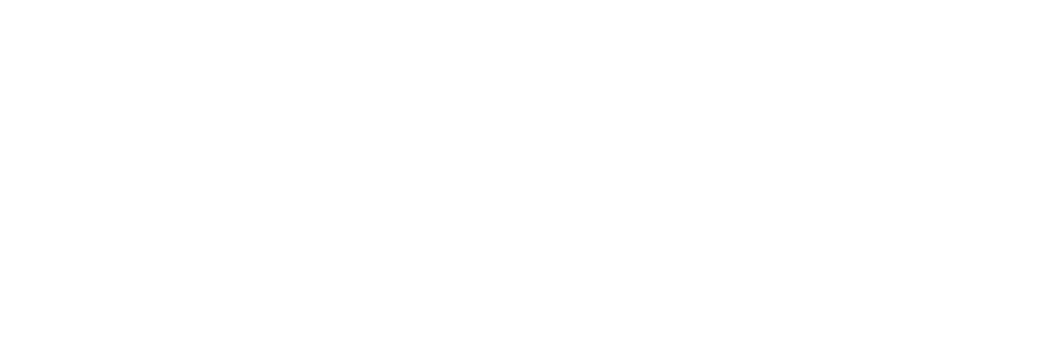
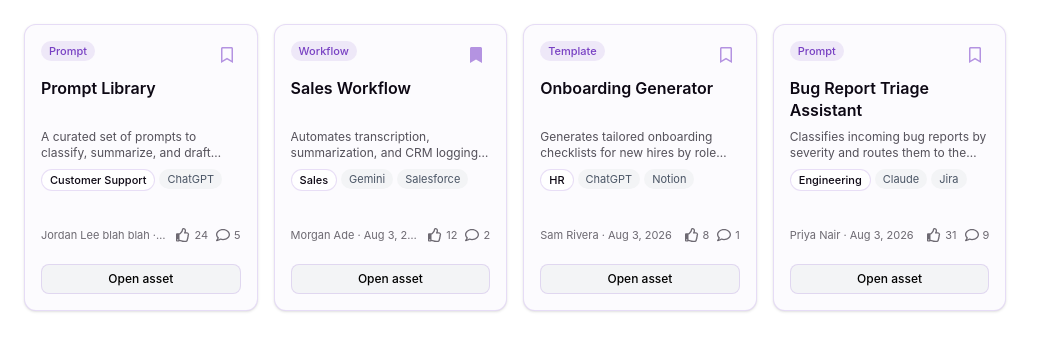
Before and after one commit to abdullahMohamed13/WorxForge, a React (Vite) app in the folder worxforge-web/: page / in a window 1280 px wide. Shown: the top 350 px of the page, without its empty margins (0-1045 px from the left). Built offline with nearby package versions, Linux system fonts and the light colour scheme.

Commit message:
feat: asset summary dashboard

```diff
--- a/worxforge-web/src/app/App.tsx
+++ b/worxforge-web/src/app/App.tsx
@@ -1,11 +1,79 @@
-import { RouterProvider } from "react-router-dom";
+import { MemoryRouter, RouterProvider } from "react-router-dom";
 import { AppProviders } from "../providers/AppProviders";
 import { appRouter } from "../routes/appRouter";
+import { AssetsDashboard } from "../features/assets/components/AssetsDashboard";
+import type { AssetSummary } from "../features/assets/models/assets.models";
+
+// TEMP preview data for the AssetsDashboard quick test; remove once reviewed.
+const previewAssets: AssetSummary[] = [
+  {
+    assetId: "preview-1",
+    title: "Prompt Library",
+    description:
+      "A curated set of prompts to classify, summarize, and draft responses for incoming support tickets.",
+    assetTypeName: "Prompt",
+    domainName: "Customer Support",
+    tools: ["ChatGPT"],
+    authorDisplayName: "Jordan Lee blah blah",
+    createdAt: new Date().toISOString(),
+    updatedAt: new Date().toISOString(),
+    reactionCount: 24,
+    commentCount: 5,
+    isBookmarked: false,
+  },
+  {
+    assetId: "preview-2",
+    title: "Sales Workflow",
+    description: "Automates transcription, summarization, and CRM logging for sales calls.",
+    assetTypeName: "Workflow",
+    domainName: "Sales",
+    tools: ["Gemini", "Salesforce"],
+    authorDisplayName: "Morgan Ade",
+    createdAt: new Date().toISOString(),
+    updatedAt: new Date().toISOString(),
+    reactionCount: 12,
+    commentCount: 2,
+    isBookmarked: true,
+  },
+  {
+    assetId: "preview-3",
+    title: "Onboarding Generator",
+    description: "Generates tailored onboarding checklists for new hires by role and department.",
+    assetTypeName: "Template",
+    domainName: "HR",
+    tools: ["ChatGPT", "Notion"],
+    authorDisplayName: "Sam Rivera",
+    createdAt: new Date().toISOString(),
+    updatedAt: new Date().toISOString(),
+    reactionCount: 8,
+    commentCount: 1,
+    isBookmarked: false,
+  },
+  {
+    assetId: "preview-4",
+    title: "Bug Report Triage Assistant",
+    description: "Classifies incoming bug reports by severity and routes them to the right team.",
+    assetTypeName: "Prompt",
+    domainName: "Engineering",
+    tools: ["Claude", "Jira"],
+    authorDisplayName: "Priya Nair",
+    createdAt: new Date().toISOString(),
+    updatedAt: new Date().toISOString(),
+    reactionCount: 31,
+    commentCount: 9,
+    isBookmarked: false,
+  },
+];
 
 export function App() {
   // TODO: Implementation
   return (
     <AppProviders>
+      <div className="p-6">
+        <MemoryRouter>
+          <AssetsDashboard assets={previewAssets} />
+        </MemoryRouter>
+      </div>
       <RouterProvider router={appRouter} />
     </AppProviders>
   );
--- a/worxforge-web/src/features/assets/components/AssetBadge.tsx
+++ b/worxforge-web/src/features/assets/components/AssetBadge.tsx
@@ -13,7 +13,7 @@
 export function AssetBadge({ label, variant = "primary" }: AssetBadgeProps) {
   return (
     <span
-      className={`inline-flex items-center rounded-full px-2.5 py-1 text-xs font-medium ${VARIANT_CLASSES[variant]}`}
+      className={`inline-flex items-center rounded-full px-2 py-0.5 text-[11px] leading-4 font-medium ${VARIANT_CLASSES[variant]}`}
     >
       {label}
     </span>
--- a/worxforge-web/src/features/assets/components/AssetCard.tsx
+++ b/worxforge-web/src/features/assets/components/AssetCard.tsx
@@ -19,9 +19,9 @@
   return (
     <article
       aria-labelledby={titleId}
-      className={`flex h-full flex-col gap-3 rounded-2xl border border-secondary/30 bg-background p-5 shadow-sm transition-shadow hover:shadow-md ${className}`}
+      className={`flex h-full flex-col gap-2 rounded-xl border border-secondary/30 bg-background p-4 shadow-sm transition-all hover:border-primary hover:shadow-md ${className}`}
     >
-      <header className="flex items-start justify-between gap-2">
+      <header className="flex items-start justify-between gap-1.5">
         <AssetBadge label={asset.assetTypeName} variant="primary" />
         <BookmarkButton
           assetId={asset.assetId}
@@ -30,7 +30,7 @@
         />
       </header>
 
-      <h3 id={titleId} className="text-lg leading-snug font-semibold text-text">
+      <h3 id={titleId} className="min-h-11 text-base leading-snug font-semibold text-text">
         <Link
           to={ROUTES.ASSET(asset.assetId)}
           className="rounded-sm hover:text-primary focus-visible:outline-2 focus-visible:outline-offset-2 focus-visible:outline-primary"
@@ -39,24 +39,22 @@
         </Link>
       </h3>
 
-      {asset.description && (
-        <p className="line-clamp-2 text-sm text-text/70">{asset.description}</p>
-      )}
+      <p className="line-clamp-2 min-h-8 text-xs text-text/70">{asset.description}</p>
 
-      <div className="flex flex-wrap items-center gap-1.5">
+      <div className="flex h-11 flex-wrap content-start items-start gap-1 overflow-hidden">
         <AssetBadge label={asset.domainName} variant="secondary" />
         <AssetToolTags tools={asset.tools} />
       </div>
 
-      <div className="mt-auto flex flex-col gap-3 pt-2">
-        <div className="flex items-end justify-between gap-3">
+      <div className="mt-auto flex flex-col gap-2 pt-1.5">
+        <div className="flex items-end justify-between gap-2">
           <AssetCardMeta authorDisplayName={asset.authorDisplayName} updatedAt={asset.updatedAt} />
           <AssetCardStats reactionCount={asset.reactionCount} commentCount={asset.commentCount} />
         </div>
 
         <Link
           to={ROUTES.ASSET(asset.assetId)}
-          className="mt-4 inline-flex items-center justify-center rounded-lg border border-secondary/30 bg-gray-100 px-4 py-2 text-sm font-medium text-black transition-colors hover:bg-primary/10 hover:text-primary focus-visible:outline-2 focus-visible:outline-offset-2 focus-visible:outline-primary"
+          className="mt-3 inline-flex items-center justify-center rounded-lg border border-secondary/30 bg-gray-100 px-3 py-1.5 text-xs font-medium text-black transition-colors hover:bg-primary/10 hover:text-primary focus-visible:outline-2 focus-visible:outline-offset-2 focus-visible:outline-primary"
         >
           Open asset
         </Link>
--- a/worxforge-web/src/features/assets/components/AssetCardMeta.tsx
+++ b/worxforge-web/src/features/assets/components/AssetCardMeta.tsx
@@ -7,7 +7,7 @@
 
 export function AssetCardMeta({ authorDisplayName, updatedAt }: AssetCardMetaProps) {
   return (
-    <p className="truncate text-xs text-text/60">
+    <p className="truncate text-[11px] text-text/60">
       <span>{authorDisplayName}</span>
       <span aria-hidden="true"> &middot; </span>
       <time dateTime={updatedAt}>{formatDate(updatedAt)}</time>
--- a/worxforge-web/src/features/assets/components/AssetCardStats.tsx
+++ b/worxforge-web/src/features/assets/components/AssetCardStats.tsx
@@ -7,16 +7,16 @@
 
 export function AssetCardStats({ reactionCount, commentCount }: AssetCardStatsProps) {
   return (
-    <ul className="flex items-center gap-3 text-xs text-text/60">
+    <ul className="flex items-center gap-2 text-[11px] text-text/60">
       <li className="flex items-center gap-1">
-        <ReactionIcon className="size-4" />
+        <ReactionIcon className="size-3.5" />
         <span>
           {reactionCount}
           <span className="sr-only"> reactions</span>
         </span>
       </li>
       <li className="flex items-center gap-1">
-        <CommentIcon className="size-4" />
+        <CommentIcon className="size-3.5" />
         <span>
           {commentCount}
           <span className="sr-only"> comments</span>
--- a/worxforge-web/src/features/assets/components/AssetToolTags.tsx
+++ b/worxforge-web/src/features/assets/components/AssetToolTags.tsx
@@ -1,19 +1,29 @@
 interface AssetToolTagsProps {
   tools: string[];
 }
+
+const MAX_VISIBLE_TOOLS = 6;
 
 export function AssetToolTags({ tools }: AssetToolTagsProps) {
   if (tools.length === 0) {
     return null;
   }
 
+  const visibleTools = tools.slice(0, MAX_VISIBLE_TOOLS);
+  const hiddenCount = tools.length - visibleTools.length;
+
   return (
-    <ul className="flex flex-wrap gap-1.5" aria-label="Compatible tools">
-      {tools.map((tool) => (
-        <li key={tool} className="rounded-full bg-gray-100 px-2.5 py-1 text-xs text-gray-600">
+    <ul className="contents" aria-label="Compatible tools">
+      {visibleTools.map((tool) => (
+        <li key={tool} className="rounded-full bg-gray-100 px-2 py-0.5 text-[11px] leading-4 text-gray-600">
           {tool}
         </li>
       ))}
+      {hiddenCount > 0 && (
+        <li className="rounded-full bg-gray-100 px-2 py-0.5 text-[11px] leading-4 text-gray-600">
+          +{hiddenCount}
+        </li>
+      )}
     </ul>
   );
 }
--- /dev/null
+++ b/worxforge-web/src/features/assets/components/AssetsDashboard.tsx
@@ -0,0 +1,24 @@
+import type { AssetSummary } from "../models/assets.models";
+import { AssetCard } from "./AssetCard";
+
+interface AssetsDashboardProps {
+  assets: AssetSummary[];
+  onToggleBookmark?: (assetId: string, isBookmarked: boolean) => void;
+  className?: string;
+}
+
+export function AssetsDashboard({ assets, onToggleBookmark, className = "" }: AssetsDashboardProps) {
+  if (assets.length === 0) {
+    return <p className="text-sm text-text/70">No assets to show.</p>;
+  }
+
+  return (
+    <div
+      className={`grid grid-cols-[repeat(auto-fill,minmax(220px,1fr))] gap-4 ${className}`}
+    >
+      {assets.map((asset) => (
+        <AssetCard key={asset.assetId} asset={asset} onToggleBookmark={onToggleBookmark} />
+      ))}
+    </div>
+  );
+}
--- a/worxforge-web/src/features/assets/components/BookmarkButton.tsx
+++ b/worxforge-web/src/features/assets/components/BookmarkButton.tsx
@@ -15,7 +15,7 @@
       onClick={() => onToggle?.(assetId, !isBookmarked)}
       className="shrink-0 rounded-full p-1.5 text-secondary transition-colors hover:bg-primary/10 hover:text-primary focus-visible:outline-2 focus-visible:outline-offset-2 focus-visible:outline-primary"
     >
-      <BookmarkIcon filled={isBookmarked} className="size-5" />
+      <BookmarkIcon filled={isBookmarked} className="size-4" />
     </button>
   );
 }
```
